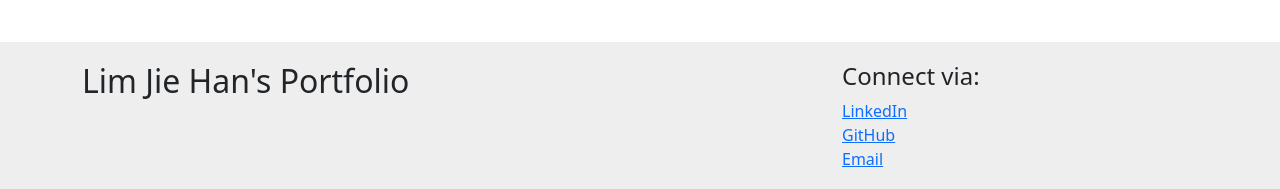
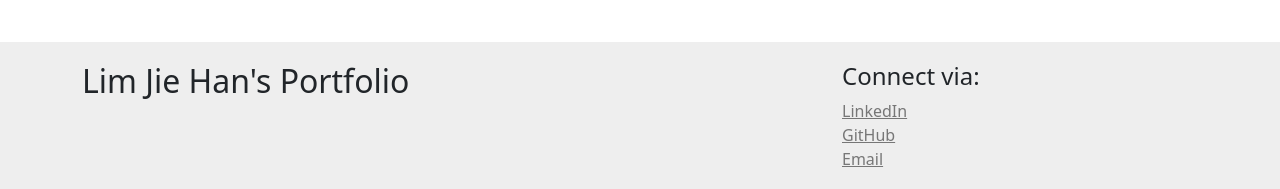
Before and after one commit to LimJH272/limjh272.github.io, a Jekyll site: the page built from index.html, in a window 1280 px wide and 1397 px high. Shown: the part 1205-1394 px from the top of the window. Built offline with Jekyll 4.4.1, drawn with Linux system fonts in a browser that asks for light colours.

Commit message:
Reformat contact links

```diff
--- a/_layouts/default.html
+++ b/_layouts/default.html
@@ -57,6 +57,7 @@
                             <h2>Lim Jie Han's Portfolio</h2>
                         </div>
                     </div>
+                    {% if site.data.contacts[0] %}
                         <div class="col col-md-4">
                             <div class="row">
                                 <div class="col">
@@ -65,18 +66,17 @@
                                     </div>
                                 </div>
                             </div>
-                        {% if site.data.contacts[0] %}
                             {% for contact in site.data.contacts %}
                                 <div class="row">
                                     <div class="col">
                                         <div class="col p-10">
-                                            <a href="{{contact.link}}" target="_blank">{{contact.name}}</a>
+                                            <a class="text-black-50" href="{{contact.link}}" target="_blank">{{contact.name}}</a>
                                         </div>
                                     </div>
                                 </div>
                             {% endfor %}
+                        </div>
                     {% endif %}
-                    </div>
                 </div>
             </div>
         </footer>
```
Lines whose indentation alone changed are shown as unchanged.
